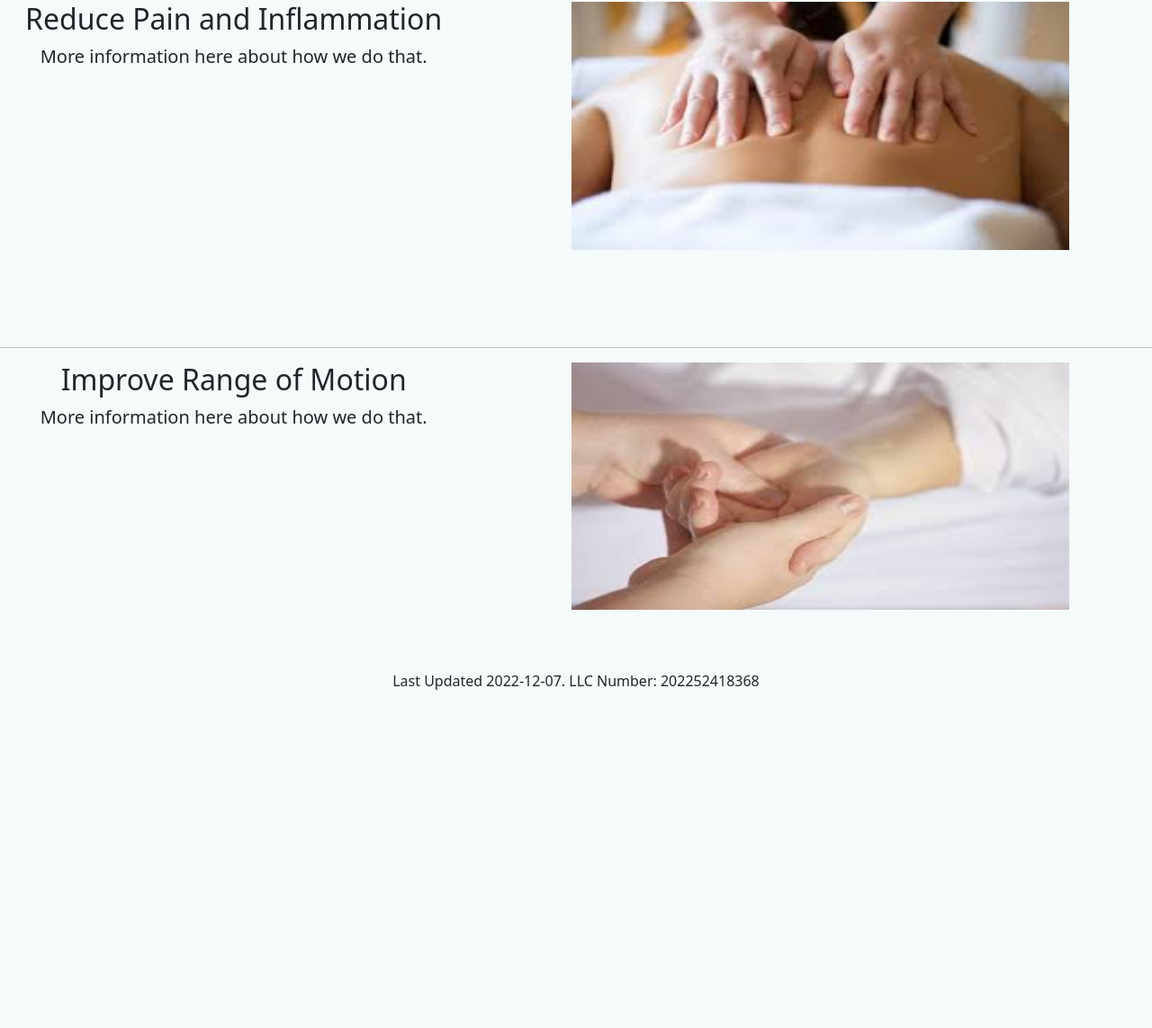
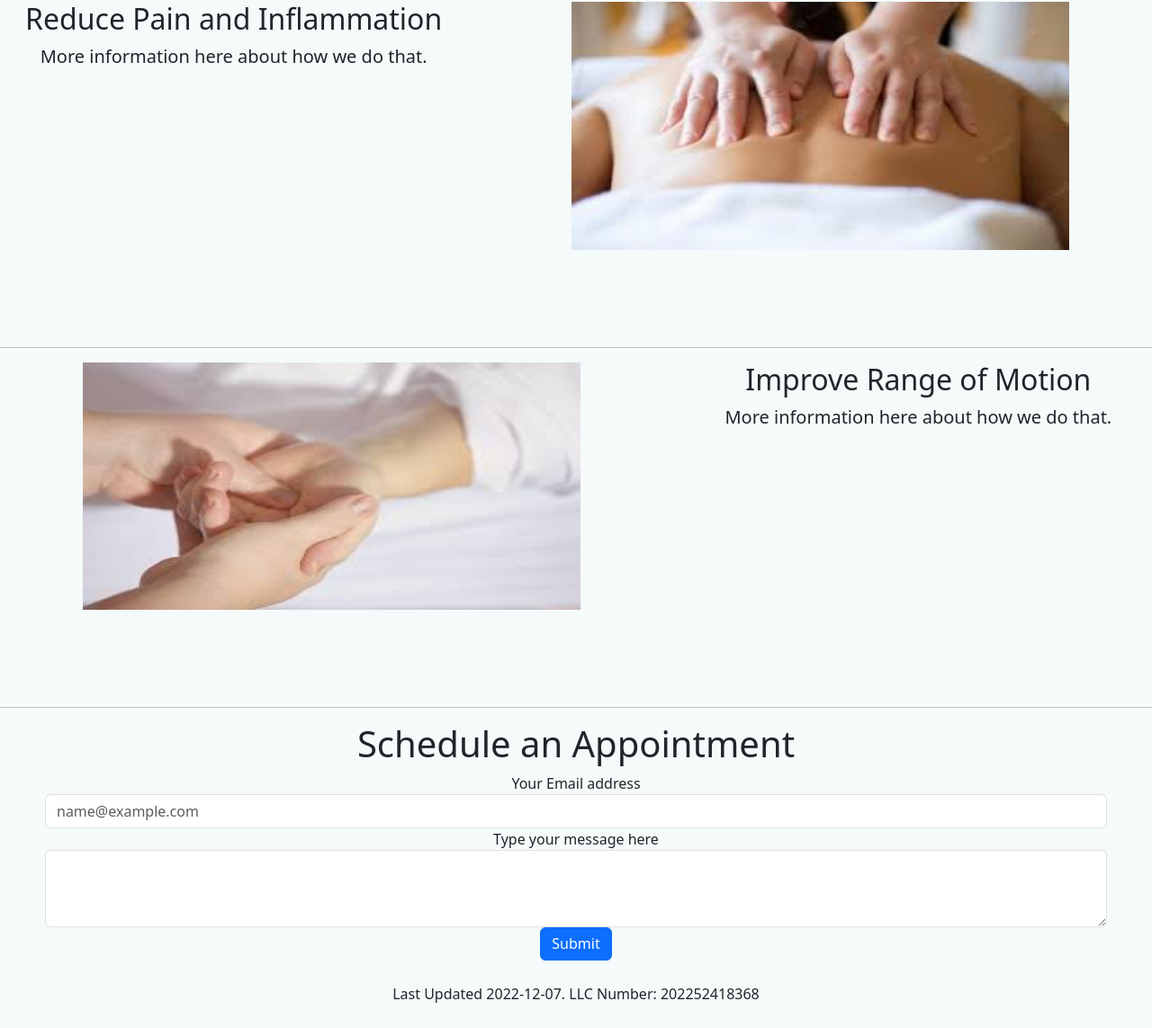
Before and after one commit to tnoff/eastbay, a Django app: page / in a window 1280 px wide. Shown: the part 381-1524 px from the top of the page at 90% size. Before the commit the page ends 1148 px from the top, so only its background shows below. Run offline with Django 4.2, Linux system fonts and the light colour scheme; some libraries are stand-ins or nearby versions.

Commit message:
add form

```diff
--- a/templates/home.html
+++ b/templates/home.html
@@ -34,6 +34,13 @@
         #header-image {
             padding-top: 100px;
         }
+        #contact-form {
+            padding-left: 50px;
+            padding-right: 50px;
+        }
+        #submit-button {
+            padding-top: 5px;
+        }
         footer {
           position: absolute;
           left: 0;
@@ -41,6 +48,7 @@
           height: 100px;
           width: 100%;
           overflow: hidden;
+          padding-top: 50px;
         }
     </style>
 
@@ -80,14 +88,29 @@
             </div>
             <hr class="featurette-divider">
             <div id="improve" class="row featurette">
+                <div class="col-md-7">
+                    <img src="{% static 'images/range.png' %}" width="75%" height="75%">
+                </div>
                 <div class="col-md-5">
                     <h2 class="featurette-heading">Improve Range of Motion</h2>
                     <p class="lead">More information here about how we do that.</p>
                 </div>
-                <div class="col-md-7">
-                    <img src="{% static 'images/range.png' %}" width="75%" height="75%">
+            </div>
+        </div>
+        <hr class="featurette-divider">
+        <div align="center" id="contact-form">
+            <h1>Schedule an Appointment</h1>
+            <form>
+                <div class="form-group">
+                  <label for="email">Your Email address</label>
+                  <input type="email" class="form-control" id="email" placeholder="name@example.com">
                 </div>
-            </div>
+                <div class="form-group">
+                  <label for="message">Type your message here</label>
+                  <textarea class="form-control" id="message" rows="3"></textarea>
+                </div>
+                <button id="submit-button" type="submit" class="btn btn-primary">Submit</button>
+              </form>
         </div>
         <footer>
             <p align="center">Last Updated 2022-12-07. LLC Number: 202252418368</p>
```
